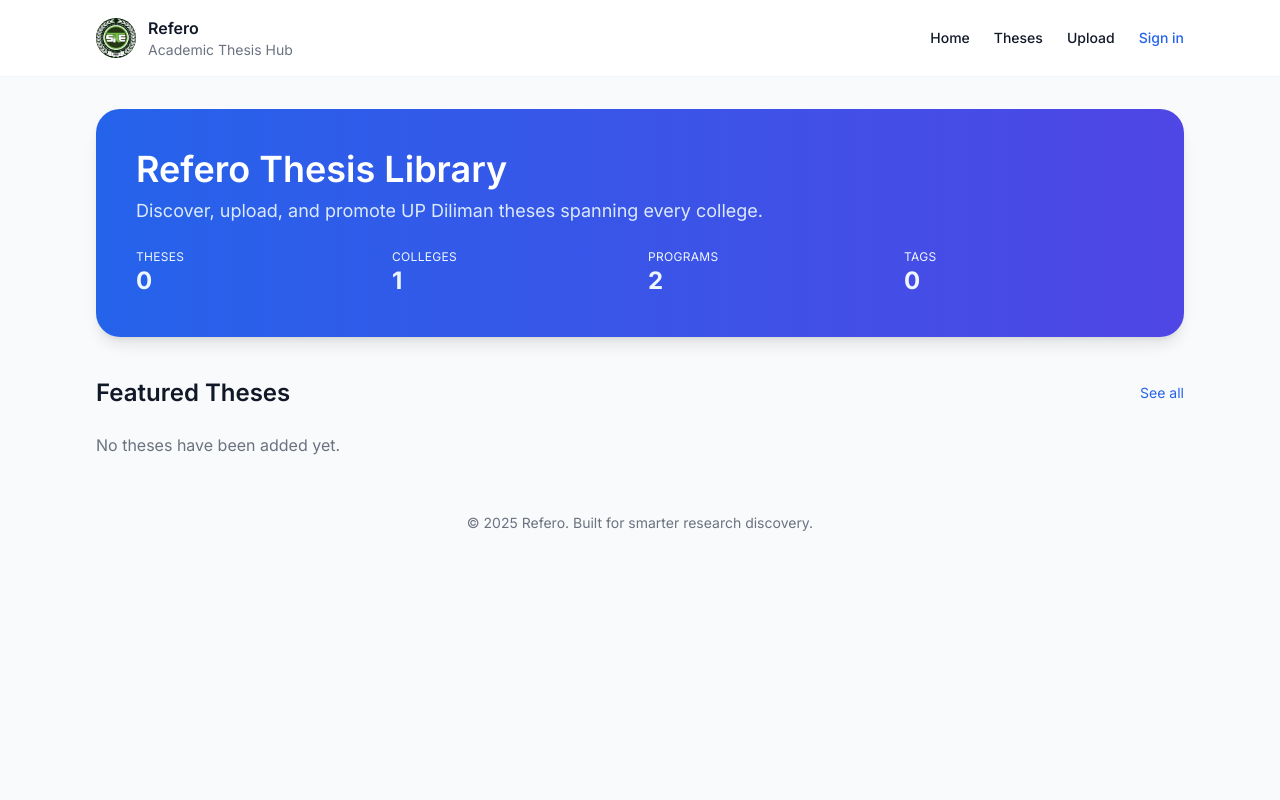
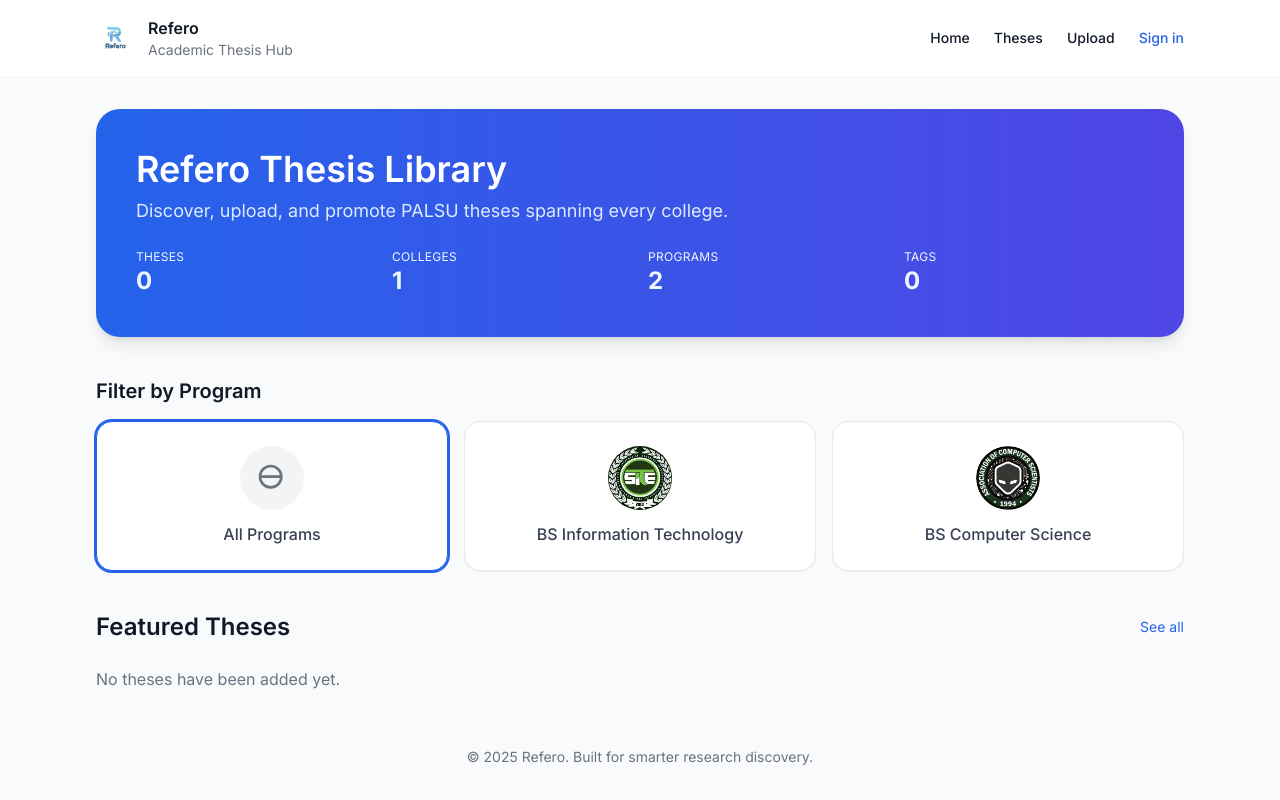
Before and after one commit to Lawrens16/Refero, a Django app: page / in a window 1280 px wide. Run offline with Django 5.2, Linux system fonts and the light colour scheme; data comes from the database, SQL or seed files in the repository; data that the repository does not hold is empty; some libraries are stand-ins or nearby versions.

Commit message:
feat: Update homepage with program filtering and logo changes
- Changed the site logo from 'SITE-LOGO.jpg' to 'Refero.svg' in base.html.
- Updated the introductory text on the homepage to reflect the focus on PALSU theses.
- Added a new section to filter theses by program, allowing users to select from various programs.
- Introduced a list of filterable programs in the view, including their logos.
- Implemented logic to highlight the active program in the filter section.

```diff
--- a/refero/templates/base.html
+++ b/refero/templates/base.html
@@ -14,7 +14,7 @@
     <div class="bg-white border-b border-gray-100">
         <div class="max-w-6xl mx-auto px-4 sm:px-6 lg:px-8 py-4 flex items-center justify-between">
             <a href="{% url 'home' %}" class="flex items-center space-x-3">
-                <img src="{% static 'images/SITE-LOGO.jpg' %}" alt="Refero" class="h-10 w-10 rounded-full object-cover">
+                <img src="{% static 'images/Refero.svg' %}" alt="Refero Logo" class="h-10 w-auto">
                 <div>
                     <p class="font-semibold">Refero</p>
                     <p class="text-sm text-gray-500">Academic Thesis Hub</p>
--- a/refero/templates/home.html
+++ b/refero/templates/home.html
@@ -7,7 +7,7 @@
 <div class="space-y-10">
   <header class="bg-gradient-to-r from-blue-600 to-indigo-600 text-white rounded-3xl p-10 shadow-lg">
     <h1 class="text-4xl font-semibold">Refero Thesis Library</h1>
-    <p class="text-lg text-blue-100 mt-2">Discover, upload, and promote UP Diliman theses spanning every college.</p>
+    <p class="text-lg text-blue-100 mt-2">Discover, upload, and promote PALSU theses spanning every college.</p>
     <div class="mt-6 grid grid-cols-2 md:grid-cols-4 gap-4 text-sm text-blue-50">
       <div>
         <p class="text-xs uppercase tracking-wide">Theses</p>
@@ -27,6 +27,27 @@
       </div>
     </div>
   </header>
+
+  <section>
+    <h2 class="text-xl font-semibold mb-4">Filter by Program</h2>
+    <div class="grid grid-cols-1 sm:grid-cols-3 gap-4">
+      <a href="{% url 'home' %}"
+         class="flex flex-col items-center justify-center p-6 border rounded-2xl bg-white shadow-sm transition hover:shadow-md {% if not active_program_name %}border-blue-600 ring-2 ring-blue-600{% else %}border-gray-200{% endif %}">
+        <div class="flex items-center justify-center h-16 w-16 rounded-full bg-gray-100 text-gray-500">
+          <svg xmlns="http://www.w3.org/2000/svg" class="h-8 w-8" fill="none" viewBox="0 0 24 24" stroke="currentColor"><path stroke-linecap="round" stroke-linejoin="round" stroke-width="2" d="M19 11H5m14 0a8 8 0 11-16 0 8 8 0 0116 0z" /></svg>
+        </div>
+        <span class="mt-3 font-medium text-gray-700">All Programs</span>
+      </a>
+
+      {% for program in filterable_programs %}
+        <a href="{% url 'home' %}?program={{ program.name }}"
+           class="flex flex-col items-center justify-center p-6 border rounded-2xl bg-white shadow-sm transition hover:shadow-md {% if active_program_name == program.name %}border-blue-600 ring-2 ring-blue-600{% else %}border-gray-200{% endif %}">
+          <img src="{% static program.logo_url %}" alt="{{ program.name }}" class="h-16 w-16 rounded-full object-cover">
+          <span class="mt-3 font-medium text-gray-700 text-center">{{ program.name }}</span>
+        </a>
+      {% endfor %}
+    </div>
+  </section>
 
   <section>
     <div class="flex items-center justify-between">
--- a/refero/thesis/views.py
+++ b/refero/thesis/views.py
@@ -41,10 +41,29 @@ def _get_site_stats():
 
 
 def frontend_home(request):
-    featured_theses = _build_thesis_queryset().order_by('-date_added')[:6]
+    filterable_programs = [
+        {
+            'name': 'BS Information Technology',
+            'logo_url': 'images/SITE-LOGO.jpg',
+        },
+        {
+            'name': 'BS Computer Science',
+            'logo_url': 'images/ACS-LOGO.png',
+        },
+    ]
+
+    active_program_name = request.GET.get('program') or None
+
+    featured_theses = _build_thesis_queryset().order_by('-date_added')
+    if active_program_name:
+        featured_theses = featured_theses.filter(program__prog_name=active_program_name)
+
+    featured_theses = featured_theses[:6]
     context = {
         'stats': _get_site_stats(),
         'featured_theses': featured_theses,
+        'filterable_programs': filterable_programs,
+        'active_program_name': active_program_name,
     }
     return render(request, 'home.html', context)
 
```
Also changed, not shown: refero/static/images/Refero.png (added), refero/static/images/Refero.svg (added).
